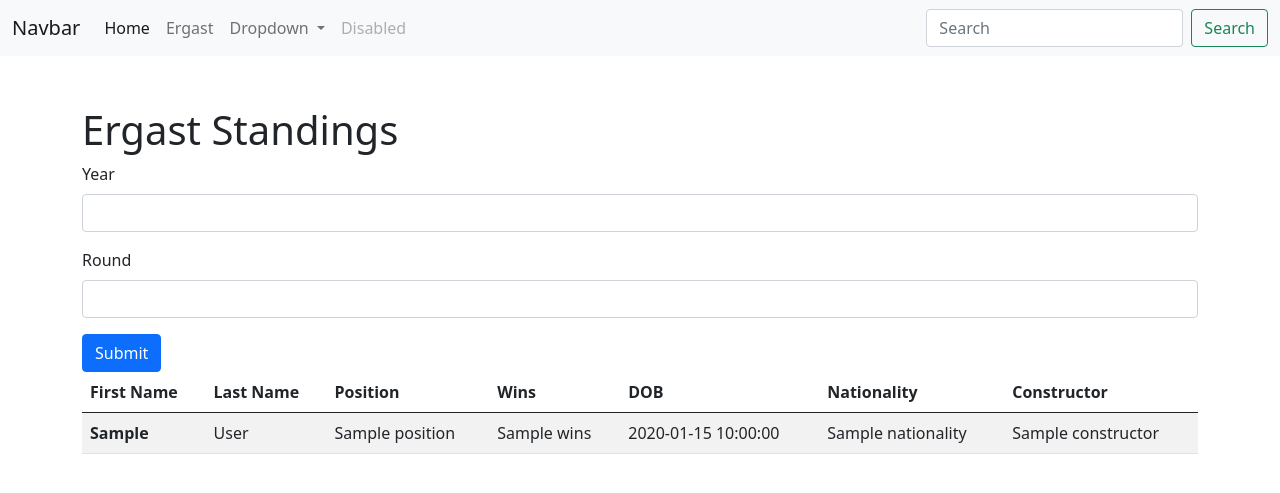
After one commit to tparks18/ctrl-alt-elite-flask-remake, a Flask app: template app/templates/ergast.html.j2 in a window 1280 px wide. The commit adds this page. Shown: the top 493 px of the page. Run offline with Flask 2, Linux system fonts and the light colour scheme; the template is opened without the code that fills it: most values are stand-ins (such as "Sample title", 1, 10 or a date in 2020).

Commit message:
edits to all pages

```diff
--- a/app/models.py
+++ b/app/models.py
@@ -38,6 +38,6 @@
 
 @login.user_loader
 def load_user(id):
-    return User.query.get(int(id)) #query coming from sqlalchemy
+    return User.query.get(int(id))
 
         #SELECT * FROM user WHERE id = ???
--- a/app/templates/base.html.j2
+++ b/app/templates/base.html.j2
@@ -6,12 +6,11 @@
 <meta http-equiv="X-UA-Compatible" content="ie=edge">
 <meta name="Description" content="Enter your description here"/>
 <link href="https://cdn.jsdelivr.net/npm/bootstrap@5.0.2/dist/css/bootstrap.min.css" rel="stylesheet" integrity="sha384-EVSTQN3/azprG1Anm3QDgpJLIm9Nao0Yz1ztcQTwFspd3yD65VohhpuuCOmLASjC" crossorigin="anonymous">
-<link href="{{url_for('static', filename='css/main.css')}}}" rel="stylesheet">
+<link href="{{url_for('static', filename='css/main.css')}}" rel="stylesheet">
 {% block ss %}
 {% endblock %}
 <title>
     {% block title %}
-    Fakebook
     {% endblock title %}
 
 </title>
--- /dev/null
+++ b/app/templates/ergast.html.j2
@@ -0,0 +1,49 @@
+{% extends 'base.html.j2' %}
+{% block title %}
+Ergast Racing Result
+{% endblock %}
+
+{% block content %}
+<h1>Ergast Standings</h1>
+<form action="{{url_for('ergast')}}" method="POST">
+  <div class="mb-3">
+    <label for="year" class="form-label">Year</label>
+    <input type="text" name="year" class="form-control" id="year" aria-describedby="emailHelp">
+  </div>
+  <div class="mb-3">
+    <label for="round" class="form-label">Round</label>
+    <input type="number" name="round" class="form-control" id="round">
+  </div>
+  <div style="color:red;">{{ error }}</div>
+  <button type="submit" class="btn btn-primary">Submit</button>
+</form>
+
+{%if racers%}
+    <table class="table table-striped table-hover">
+  <thead>
+    <tr>
+      <th scope="col">First Name</th>
+      <th scope="col">Last Name</th>
+      <th scope="col">Position</th>
+      <th scope="col">Wins</th>
+      <th scope="col">DOB</th>
+      <th scope="col">Nationality</th>
+      <th scope="col">Constructor</th>
+    </tr>
+  </thead>
+  <tbody>
+{%for racer in racers%}
+    <tr>
+      <th scope="row">{{racer.first_name}}</th>
+      <td>{{racer.last_name}}</td>
+      <td>{{racer.position}}</td>
+      <td>{{racer.wins}}</td>
+      <td>{{racer.DOB}}</td>
+      <td>{{racer.nationality}}</td>
+      <td>{{racer.constructor}}</td>
+    </tr>
+{%endfor%}
+  </tbody>
+</table>
+{% endif %}
+{% endblock %}
--- a/app/templates/includes/nav.html.j2
+++ b/app/templates/includes/nav.html.j2
@@ -7,18 +7,18 @@
     <div class="collapse navbar-collapse" id="navbarSupportedContent">
       <ul class="navbar-nav me-auto mb-2 mb-lg-0">
         <li class="nav-item">
-          <a class="nav-link active" aria-current="page" href="#">Home</a>
+          <a class="nav-link active" aria-current="page" href="{{url_for('index')}}">Home</a>
         </li>
         <li class="nav-item">
-          <a class="nav-link" href="#">Link</a>
+          <a class="nav-link" href="{{url_for('ergast')}}">Ergast</a>
         </li>
         <li class="nav-item dropdown">
           <a class="nav-link dropdown-toggle" href="#" id="navbarDropdown" role="button" data-bs-toggle="dropdown" aria-expanded="false">
             Dropdown
           </a>
           <ul class="dropdown-menu" aria-labelledby="navbarDropdown">
-            <li><a class="dropdown-item" href="#">Action</a></li>
-            <li><a class="dropdown-item" href="#">Another action</a></li>
+            <li><a class="dropdown-item" href="{{url_for('login')}}">Login</a></li>
+            <li><a class="dropdown-item" href="{{url_for('register')}}">Register</a></li>
             <li><hr class="dropdown-divider"></li>
             <li><a class="dropdown-item" href="#">Something else here</a></li>
           </ul>
--- a/app/templates/index.html.j2
+++ b/app/templates/index.html.j2
@@ -1,4 +1,7 @@
 {% extends 'base.html.j2' %}
+ {% block title %}
+ Fakebook
+    {% endblock title %}
 
 {% block content %}
 Hello
--- a/app/templates/register.html.j2
+++ b/app/templates/register.html.j2
@@ -42,7 +42,8 @@
     {% endfor %}
     </div>
 
+    <br>
     <div>
-    {{form.submit(class="btn-btn-primary form-control")}}
+    {{form.submit(class="btn btn-primary form-control")}}
     </div>
 {% endblock %}
--- a/requirements.txt
+++ b/requirements.txt
@@ -1,8 +1,11 @@
 alembic==1.7.6
+certifi==2021.10.8
+charset-normalizer==2.0.12
 click==8.0.4
 dnspython==2.2.0
 email-validator==1.1.3
 Flask==2.0.3
+Flask-Login==0.5.0
 Flask-Migrate==3.1.0
 Flask-SQLAlchemy==2.5.1
 Flask-WTF==1.0.0
@@ -13,6 +16,9 @@
 Mako==1.1.6
 MarkupSafe==2.1.0
 psycopg2-binary==2.9.3
+python-dotenv==0.19.2
+requests==2.27.1
 SQLAlchemy==1.4.32
+urllib3==1.26.8
 Werkzeug==2.0.3
 WTForms==3.0.1
```
Also changed, not shown: app/routes.py (+81 -8 lines), app/templates/login.html.j2 (+5 -4 lines), app/templates/pokemon.html.j2 (added, +41 -0 lines), 2 other files.
